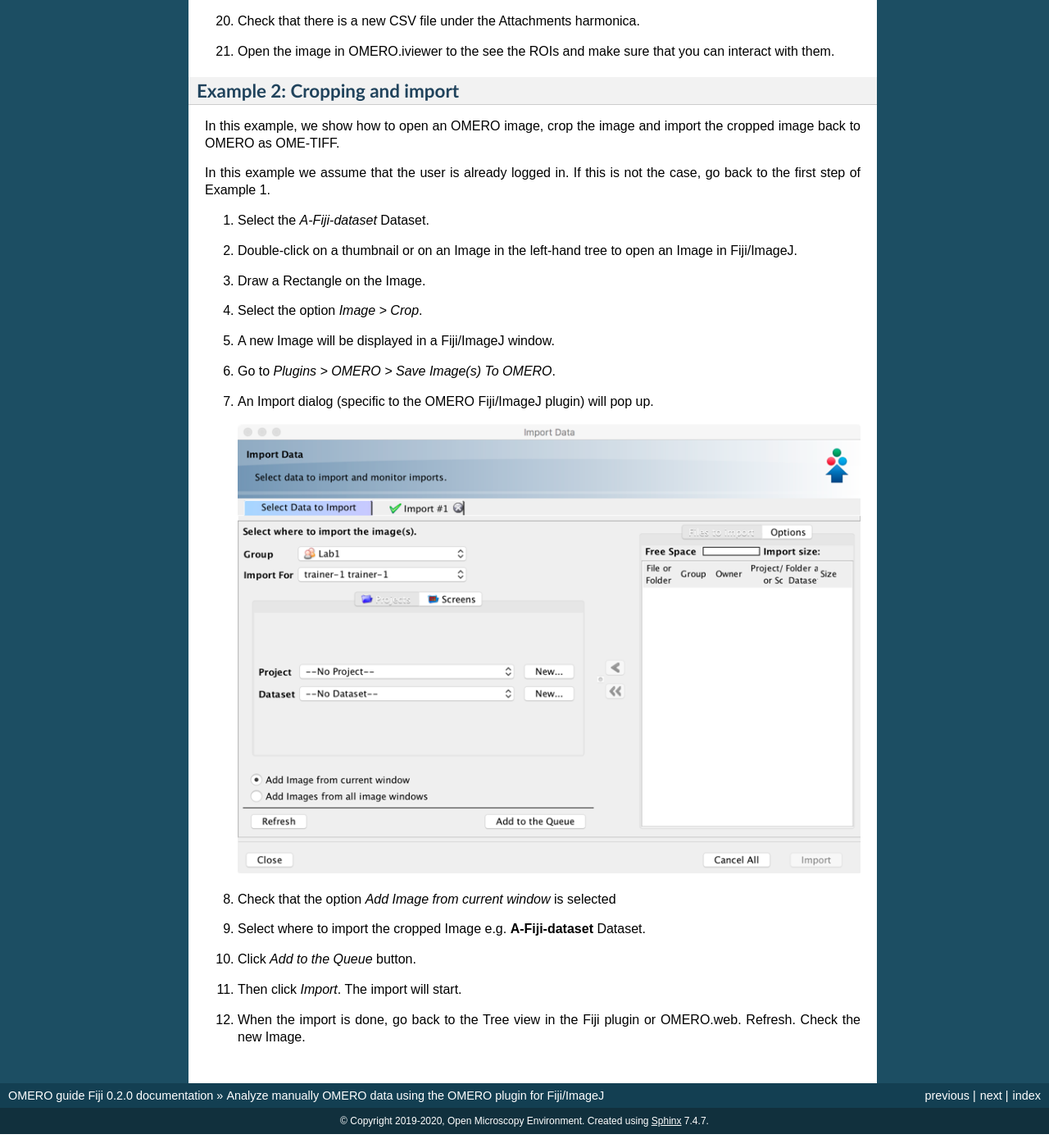
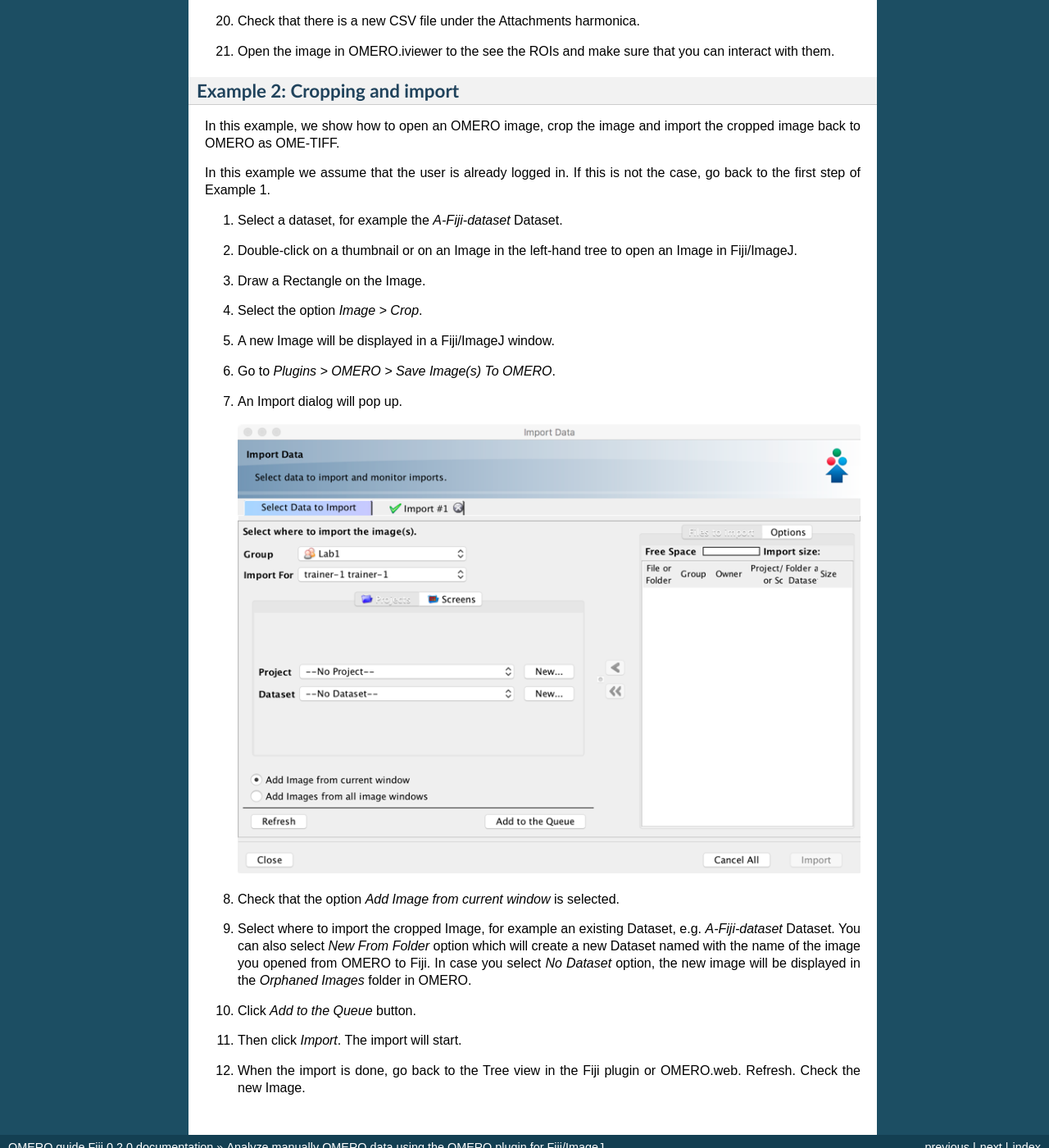
Before and after one commit to ome/omero-guide-fiji, a Sphinx documentation site: the page built from docs/manual_analysis.rst, in a window 1280 px wide and 1400 px high, scrolled down 2808 px. Shown: the whole window at 82% size. Built offline with Sphinx 7.4.7, drawn with Linux system fonts in a browser that asks for light colours; some of the changed text lies outside the part shown.

Commit message:
Improve the manual workflow description

```diff
--- a/docs/manual_analysis.rst
+++ b/docs/manual_analysis.rst
@@ -104,7 +104,7 @@
 In this example we assume that the user is already logged in. If this is
 not the case, go back to the first step of Example 1.
 
-#. Select the *A-Fiji-dataset* Dataset.
+#. Select a dataset, for example the *A-Fiji-dataset* Dataset.
 
 #. Double-click on a thumbnail or on an Image in the left-hand tree to open an Image in Fiji/ImageJ.
 
@@ -116,13 +116,13 @@
 
 #. Go to *Plugins > OMERO > Save Image(s) To OMERO*.
 
-#. An Import dialog (specific to the OMERO Fiji/ImageJ plugin) will pop up.
+#. An Import dialog will pop up.
 
    .. image:: images/manual5.png
 
-#. Check that the option *Add Image from current window* is selected
+#. Check that the option *Add Image from current window* is selected.
 
-#. Select where to import the cropped Image e.g. **A-Fiji-dataset** Dataset.
+#. Select where to import the cropped Image, for example an existing Dataset, e.g. *A-Fiji-dataset* Dataset. You can also select *New From Folder* option which will create a new Dataset named with the name of the image you opened from OMERO to Fiji. In case you select *No Dataset* option, the new image will be displayed in the *Orphaned Images* folder in OMERO.
 
 #. Click *Add to the Queue* button.
 
```
Also changed, not shown: other parts of docs/manual_analysis.rst (+1 -1 lines).
